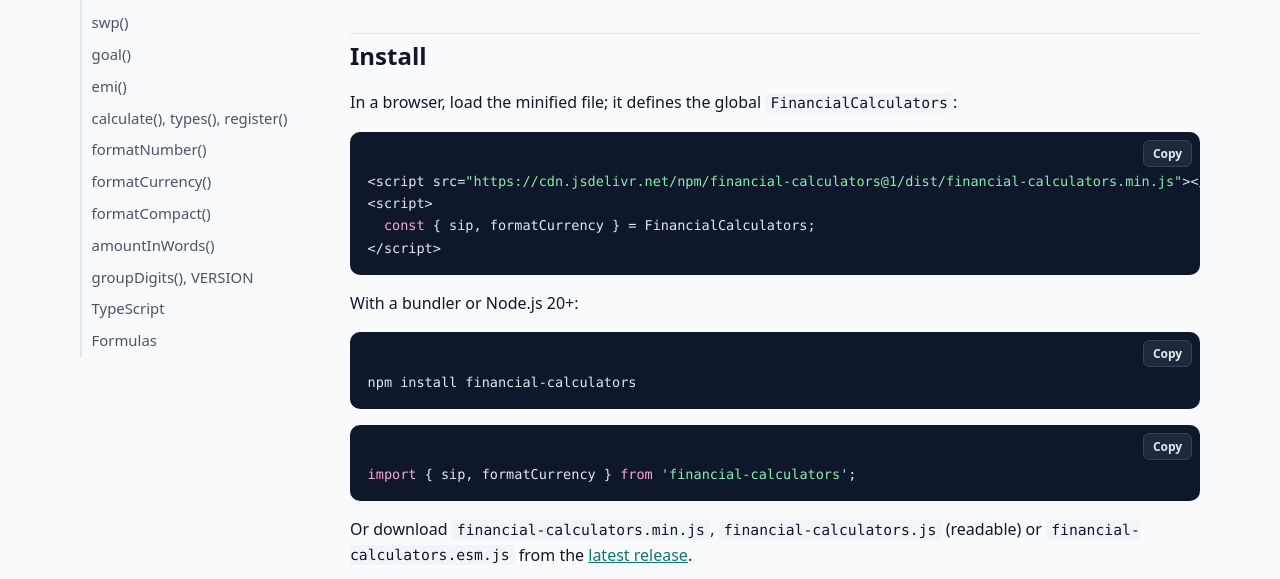
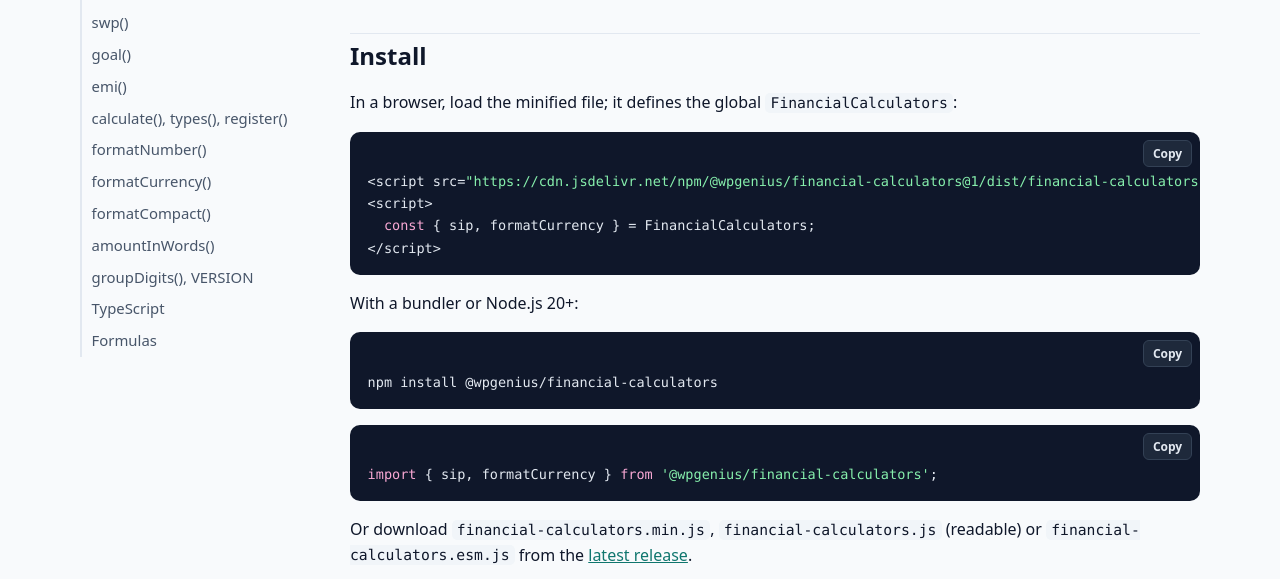
Before and after one commit to wpgenius/financial-calculators-js, a website: page site/docs.html in a window 1280 px wide. Shown: the part 221-800 px from the top of the page. Drawn offline with Linux system fonts and the light colour scheme.

Commit message:
Publish to npm as @wpgenius/financial-calculators

```diff
--- a/package.json
+++ b/package.json
@@ -1,5 +1,5 @@
 {
-  "name": "financial-calculators",
+  "name": "@wpgenius/financial-calculators",
   "version": "1.0.0",
   "description": "Financial calculators in plain JavaScript with no dependencies: SIP, lump sum, SWP, goal and EMI, Indian and international number formatting, and amounts in words.",
   "keywords": [
--- a/site/docs.html
+++ b/site/docs.html
@@ -65,13 +65,13 @@
 
 		<h2 id="install">Install</h2>
 		<p>In a browser, load the minified file; it defines the global <code>FinancialCalculators</code>:</p>
-<pre><code>&lt;script src="https://cdn.jsdelivr.net/npm/financial-calculators@1/dist/financial-calculators.min.js"&gt;&lt;/script&gt;
+<pre><code>&lt;script src="https://cdn.jsdelivr.net/npm/@wpgenius/financial-calculators@1/dist/financial-calculators.min.js"&gt;&lt;/script&gt;
 &lt;script&gt;
   const { sip, formatCurrency } = FinancialCalculators;
 &lt;/script&gt;</code></pre>
 		<p>With a bundler or Node.js 20+:</p>
-<pre><code>npm install financial-calculators</code></pre>
-<pre><code>import { sip, formatCurrency } from 'financial-calculators';</code></pre>
+<pre><code>npm install @wpgenius/financial-calculators</code></pre>
+<pre><code>import { sip, formatCurrency } from '@wpgenius/financial-calculators';</code></pre>
 		<p>Or download <code>financial-calculators.min.js</code>, <code>financial-calculators.js</code> (readable) or <code>financial-calculators.esm.js</code> from the <a href="https://github.com/wpgenius/financial-calculators-js/releases/latest">latest release</a>.</p>
 
 		<h2 id="conventions">Conventions</h2>
@@ -220,7 +220,7 @@ amountInWords( -1500 );     // "Minus One Thousand Five Hundred"</code></pre>
 
 		<h2 id="typescript">TypeScript</h2>
 		<p>Types ship with the package (<code>types/financial-calculators.d.ts</code>): every input and result interface, plus <code>calculate()</code> typed by calculator name, and <code>window.FinancialCalculators</code> for the browser build.</p>
-<pre><code>import { emi, type EmiResult } from 'financial-calculators';
+<pre><code>import { emi, type EmiResult } from '@wpgenius/financial-calculators';
 const loan: EmiResult = emi( { principal: 100000, annualRate: 7, years: 1 } );</code></pre>
 
 		<h2 id="formulas">Formulas</h2>
@@ -241,7 +241,7 @@ const loan: EmiResult = emi( { principal: 100000, annualRate: 7, years: 1 } );</
 <footer class="site-footer">
 	<div class="wrap">
 		<span>financial-calculators-js · GPL-3.0-or-later · by <a href="https://wpgenius.in">WPGenius</a></span>
-		<span><a href="https://github.com/wpgenius/financial-calculators-js">GitHub</a> · <a href="https://www.npmjs.com/package/financial-calculators">npm</a> · <a href="https://github.com/wpgenius/financial-calculators-js/releases">Releases</a> · <a href="docs.html">Docs</a></span>
+		<span><a href="https://github.com/wpgenius/financial-calculators-js">GitHub</a> · <a href="https://www.npmjs.com/package/@wpgenius/financial-calculators">npm</a> · <a href="https://github.com/wpgenius/financial-calculators-js/releases">Releases</a> · <a href="docs.html">Docs</a></span>
 	</div>
 </footer>
 
```
Also changed, not shown: site/index.html (+4 -4 lines), test/types.ts (+1 -1 lines), .github/workflows/release.yml, README.md, 1 other file.
